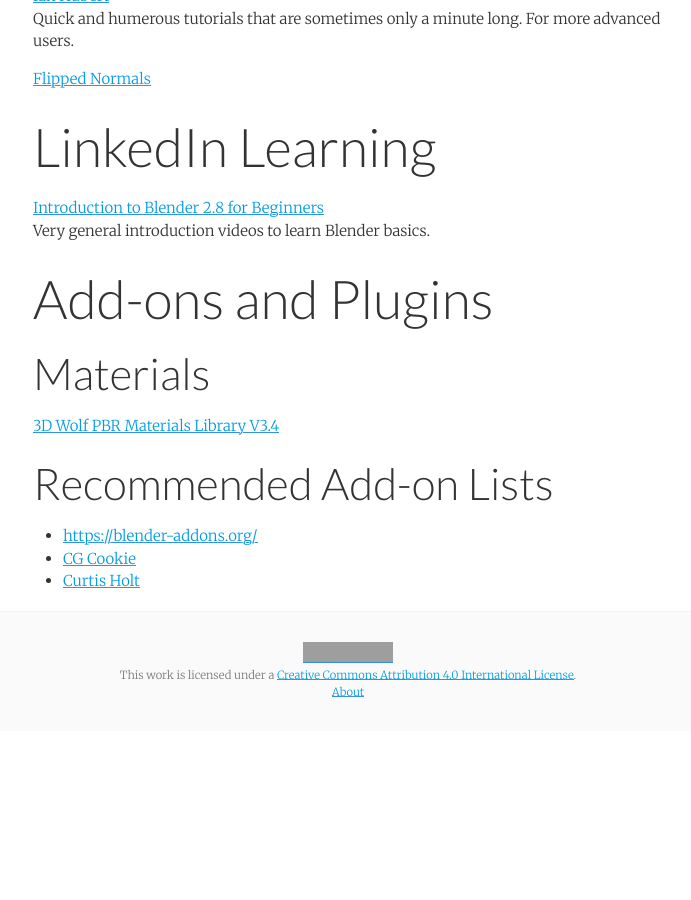
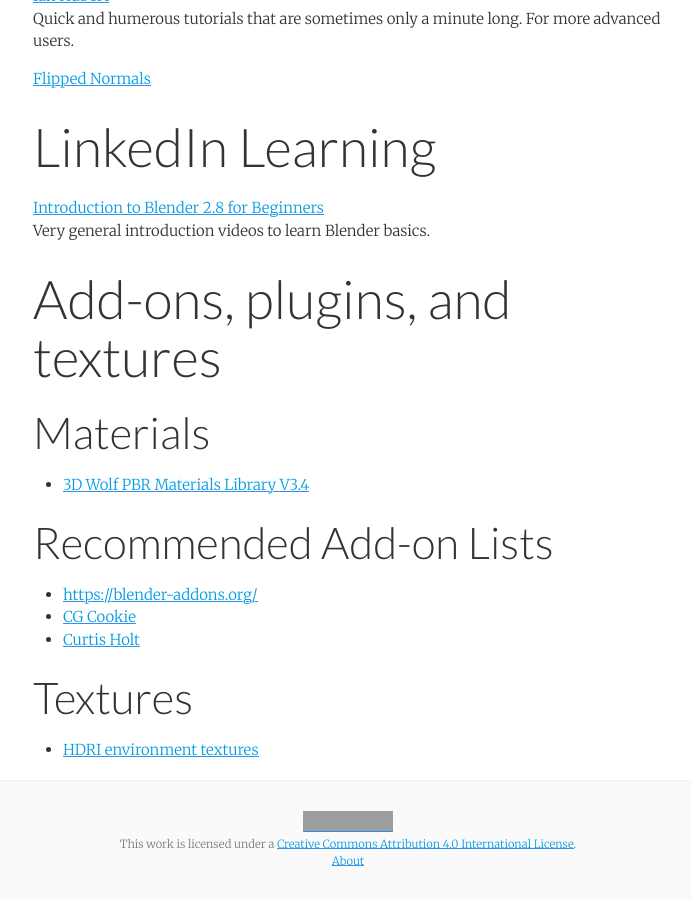
Before and after one commit to michael-collins/3d-modeling-rendering-animation-fa19--oer, a Jekyll site: the page built from blender/index.md, in a window 1280 px wide and 900 px high, scrolled down 1035 px. Shown: the whole window, without its empty margins (292-983 px from the left). Built offline with Jekyll 4.4.1, drawn with Linux system fonts in a browser that asks for light colours; nearby versions of some CDN libraries; before the commit the page ends 1766 px from its top, so only the background shows below that; grey boxes are pictures that could not be loaded.

Commit message:
Update index.md

```diff
--- a/blender/index.md
+++ b/blender/index.md
@@ -33,14 +33,19 @@
 [Introduction to Blender 2.8 for Beginners](https://www.linkedin.com/learning/blender-2-8-essential-training-2/introducing-blender-2-8-for-beginners)
 Very general introduction videos to learn Blender basics.
 
-## Add-ons and Plugins
+## Add-ons, plugins, and textures
 
 ### Materials
 
-[3D Wolf PBR Materials Library V3.4](https://3d-wolf.com/products/materials.html)
+- [3D Wolf PBR Materials Library V3.4](https://3d-wolf.com/products/materials.html)
+
 
 ### Recommended Add-on Lists
 
 - [https://blender-addons.org/](https://blender-addons.org/)
 - [CG Cookie](https://cgcookie.com/articles/the-top-10-modeling-addons-for-blender-2-8)
 - [Curtis Holt](https://www.youtube.com/watch?v=aTDF94CU5wc)
+
+### Textures
+
+- [HDRI environment textures](https://hdrihaven.com/)
```
